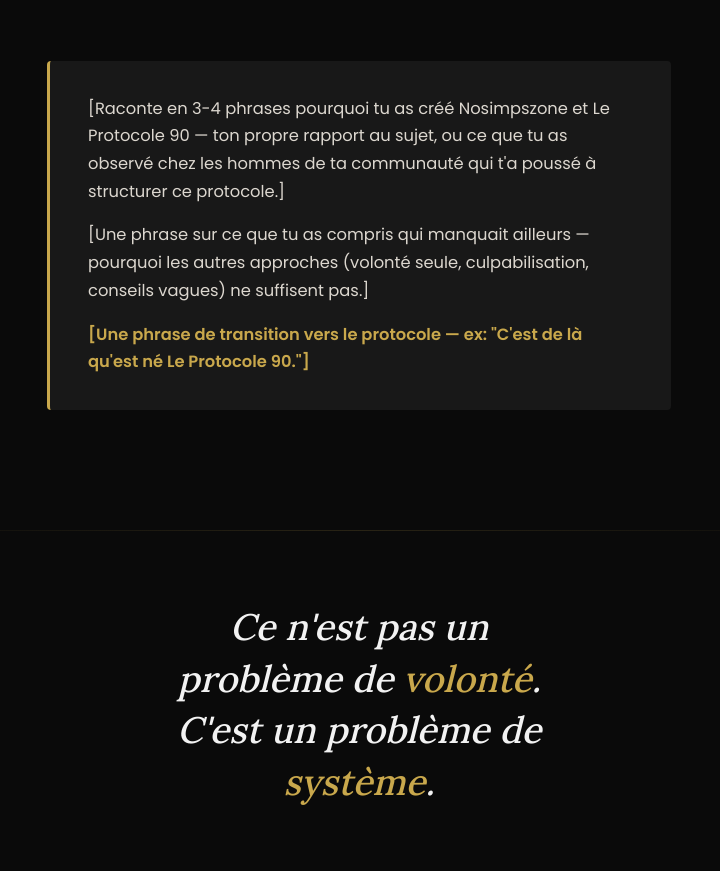
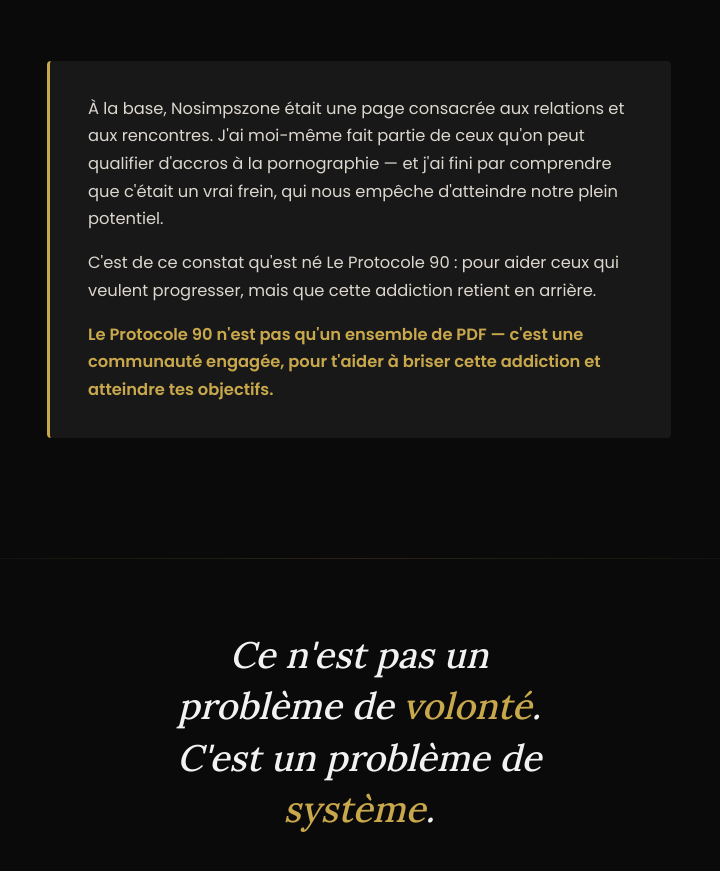
Before and after one commit to Eycu/protocole90-landing, a website: page index.html in a window 1280 px wide. Shown: the part 2590-3461 px from the top of the page, without its empty margins (281-1001 px from the left). Drawn offline with Linux system fonts and the light colour scheme; no server answers; a script that the page names is missing.

Commit message:
Update index.html

```diff
--- a/index.html
+++ b/index.html
@@ -412,9 +412,9 @@
       <h2>Une histoire avant une méthode</h2>
     </div>
     <div class="story-box reveal">
-      <p>[Raconte en 3-4 phrases pourquoi tu as créé Nosimpszone et Le Protocole 90 — ton propre rapport au sujet, ou ce que tu as observé chez les hommes de ta communauté qui t'a poussé à structurer ce protocole.]</p>
-      <p>[Une phrase sur ce que tu as compris qui manquait ailleurs — pourquoi les autres approches (volonté seule, culpabilisation, conseils vagues) ne suffisent pas.]</p>
-      <p style="color:var(--or);font-weight:600;">[Une phrase de transition vers le protocole — ex: "C'est de là qu'est né Le Protocole 90."]</p>
+      <p>À la base, Nosimpszone était une page consacrée aux relations et aux rencontres. J'ai moi-même fait partie de ceux qu'on peut qualifier d'accros à la pornographie — et j'ai fini par comprendre que c'était un vrai frein, qui nous empêche d'atteindre notre plein potentiel.</p>
+      <p>C'est de ce constat qu'est né Le Protocole 90 : pour aider ceux qui veulent progresser, mais que cette addiction retient en arrière.</p>
+      <p style="color:var(--or);font-weight:600;">Le Protocole 90 n'est pas qu'un ensemble de PDF — c'est une communauté engagée, pour t'aider à briser cette addiction et atteindre tes objectifs.</p>
     </div>
   </div>
 </section>
```
